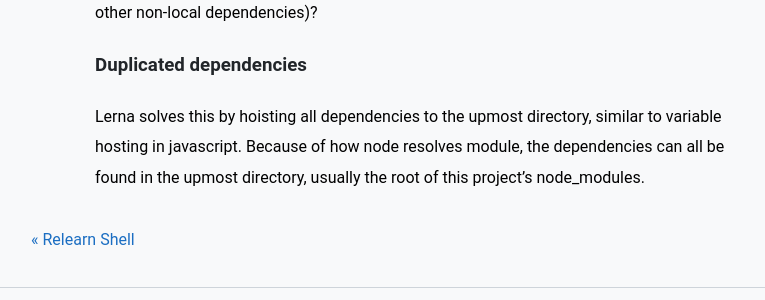
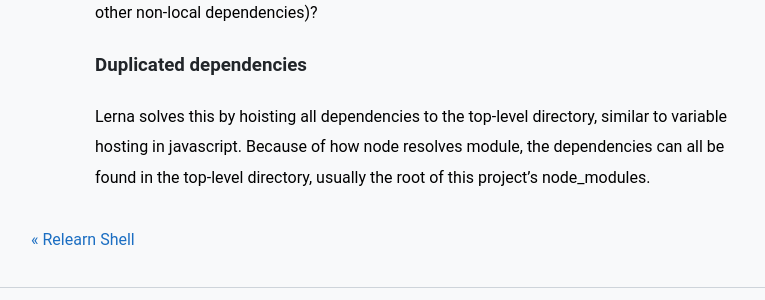
Before and after one commit to yaodingyd/yaodingyd.github.io, a Jekyll site: the page built from _posts/2018-12-18-how-lerna-enables-monorepo-to-work.md, in a window 1280 px wide. Shown: the part 668-968 px from the top of the page, without its empty margins (225-990 px from the left). Built offline with Jekyll 4.4.1, drawn with Linux system fonts in a browser that asks for light colours; a style sheet for code colours, icons or effects is not loaded.

Commit message:
change wording

```diff
--- a/_posts/2018-12-18-how-lerna-enables-monorepo-to-work.md
+++ b/_posts/2018-12-18-how-lerna-enables-monorepo-to-work.md
@@ -16,4 +16,4 @@ Does that means all the `packages` folder's node_modules are flooded with sim li
 
 ### Duplicated dependencies
 
-Lerna solves this by hoisting all dependencies to the upmost directory, similar to variable hosting in javascript. Because of how node resolves module, the dependencies can all be found in the upmost directory, usually the root of this project's node_modules.
+Lerna solves this by hoisting all dependencies to the top-level directory, similar to variable hosting in javascript. Because of how node resolves module, the dependencies can all be found in the top-level directory, usually the root of this project's node_modules.
```
